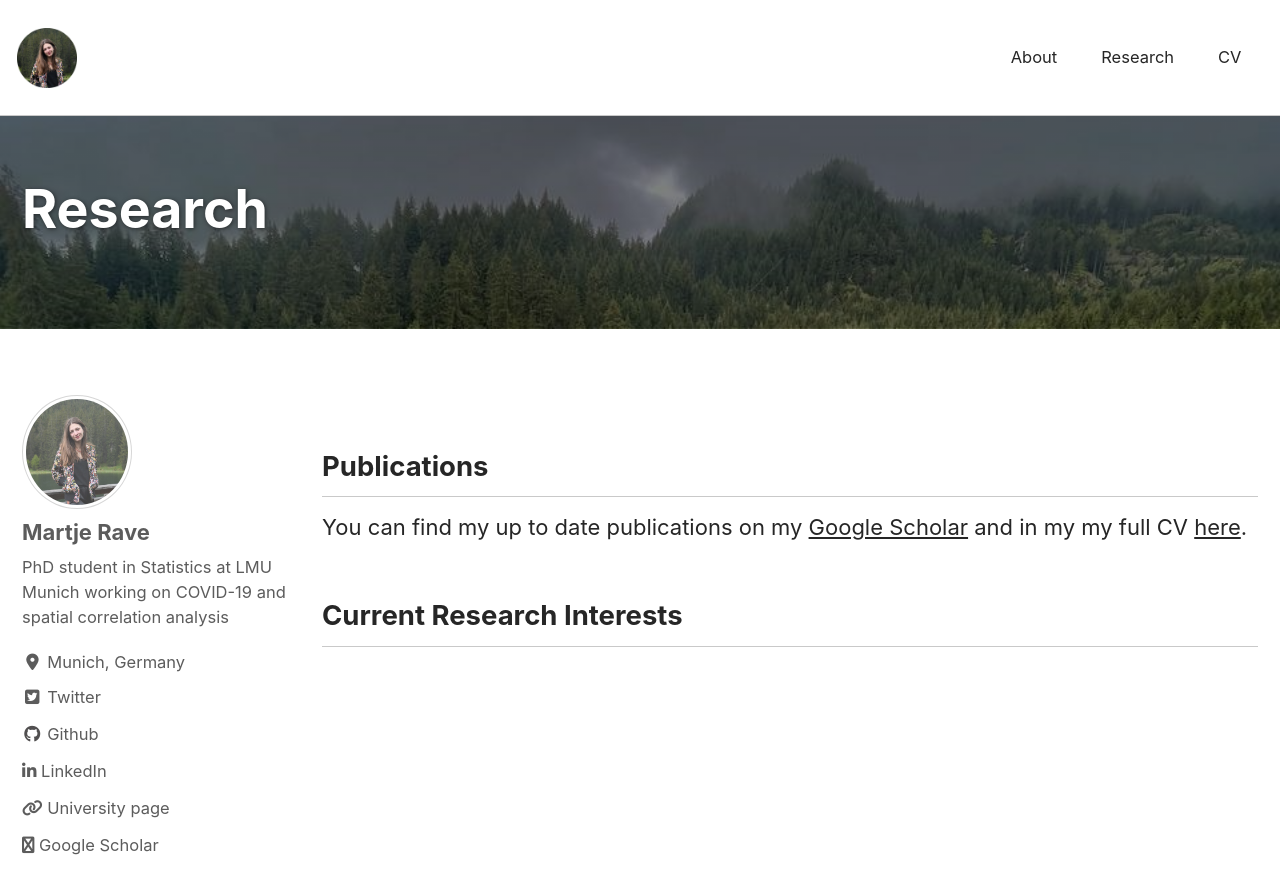
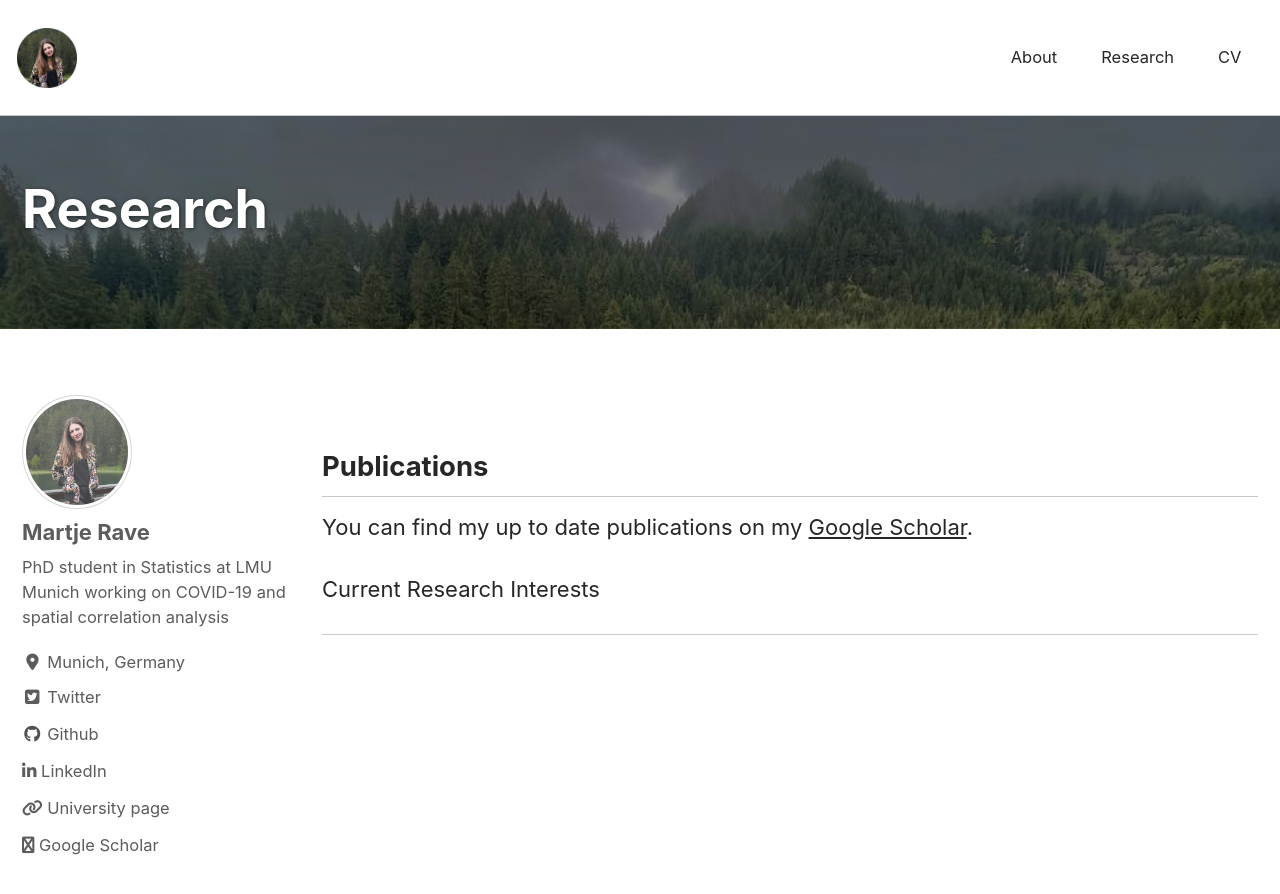
Before and after one commit to MartjeRave/MartjeRave.github.io, a Jekyll site: the page built from _pages/research.md, in a window 1280 px wide and 900 px high. Shown: the top 894 px of the window. Built offline with Jekyll 4.4.1, drawn with Linux system fonts in a browser that asks for light colours; cached includes are drawn as plain includes; nearby versions of some CDN libraries.

Commit message:
Update research.md

```diff
--- a/_pages/research.md
+++ b/_pages/research.md
@@ -14,7 +14,8 @@ author_profile: true
 Publications
 ---------------
 
-You can find my up to date publications on my [Google Scholar](https://scholar.google.com/citations?user=Y-aNHUEAAAAJ&hl=en) and in my my full CV <a href="/assets/pdf/CV_Martje_Rave.pdf" target="_blank">here</a>.
+You can find my up to date publications on my [Google Scholar](https://scholar.google.com/citations?user=Y-aNHUEAAAAJ&hl=en).
 
 Current Research Interests
+
 ---------------
```
